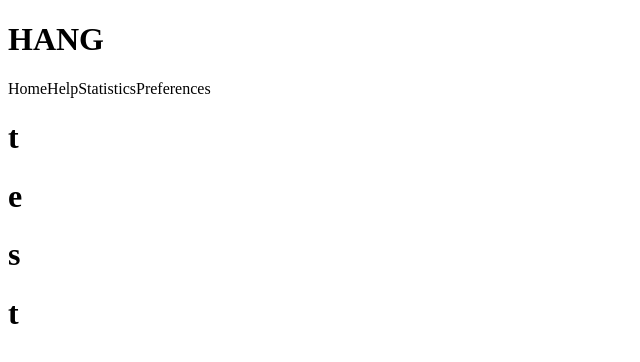
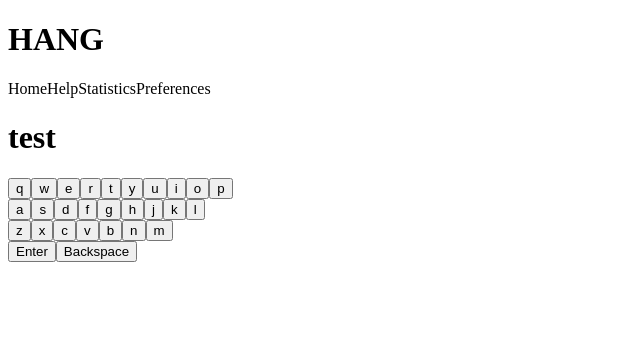
Before and after one commit to guizarolho/vue-hangman, a Vue app: page / in a window 1280 px wide. Shown: the top 362 px of the page, without its empty margins (0-640 px from the left). Built offline with nearby package versions, Linux system fonts and the light colour scheme; the HTML template or start-up script is replaced by a standard one.

Commit message:
keyboard

```diff
--- a/src/App.vue
+++ b/src/App.vue
@@ -1,15 +1,17 @@
 <script setup lang="ts">
 import GameHeader from './components/GameHeader.vue'
 import GameTile from './components/GameTile.vue'
+import GameKeyboard from './components/GameKeyboard.vue'
 
 const secrets = ['test', 'queen', 'jack', 'joker']
 </script>
 
 <template>
   <GameHeader />
-  <div class="word__container">
+  <div class="word__container" style="display: flex; flex-direction: row">
     <GameTile v-for="(char, index) in [...(secrets[0] ?? '')]" :key="index" :letter="char" />
   </div>
+  <GameKeyboard />
 </template>
 
 <style scoped></style>
--- /dev/null
+++ b/src/components/GameKeyboard.vue
@@ -0,0 +1,40 @@
+<template>
+  <div class="keyboard__container">
+    <div id="firstLine">
+      <button type="button" value="q">q</button>
+      <button type="button" value="w">w</button>
+      <button type="button" value="e">e</button>
+      <button type="button" value="r">r</button>
+      <button type="button" value="t">t</button>
+      <button type="button" value="y">y</button>
+      <button type="button" value="u">u</button>
+      <button type="button" value="i">i</button>
+      <button type="button" value="o">o</button>
+      <button type="button" value="p">p</button>
+    </div>
+    <div id="secondLine">
+      <button type="button" value="a">a</button>
+      <button type="button" value="s">s</button>
+      <button type="button" value="d">d</button>
+      <button type="button" value="f">f</button>
+      <button type="button" value="g">g</button>
+      <button type="button" value="h">h</button>
+      <button type="button" value="j">j</button>
+      <button type="button" value="k">k</button>
+      <button type="button" value="l">l</button>
+    </div>
+    <div id="thirdLine">
+      <button type="button" value="z">z</button>
+      <button type="button" value="x">x</button>
+      <button type="button" value="c">c</button>
+      <button type="button" value="v">v</button>
+      <button type="button" value="b">b</button>
+      <button type="button" value="n">n</button>
+      <button type="button" value="m">m</button>
+    </div>
+    <div id="fourthLine">
+      <button type="button">Enter</button>
+      <button type="button">Backspace</button>
+    </div>
+  </div>
+</template>
```
